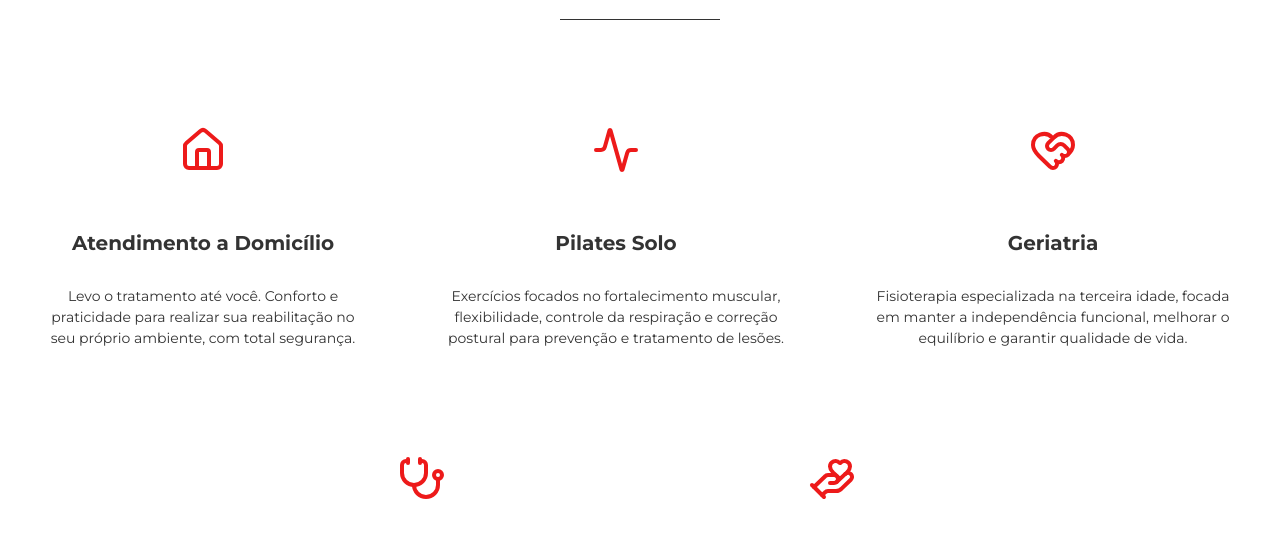
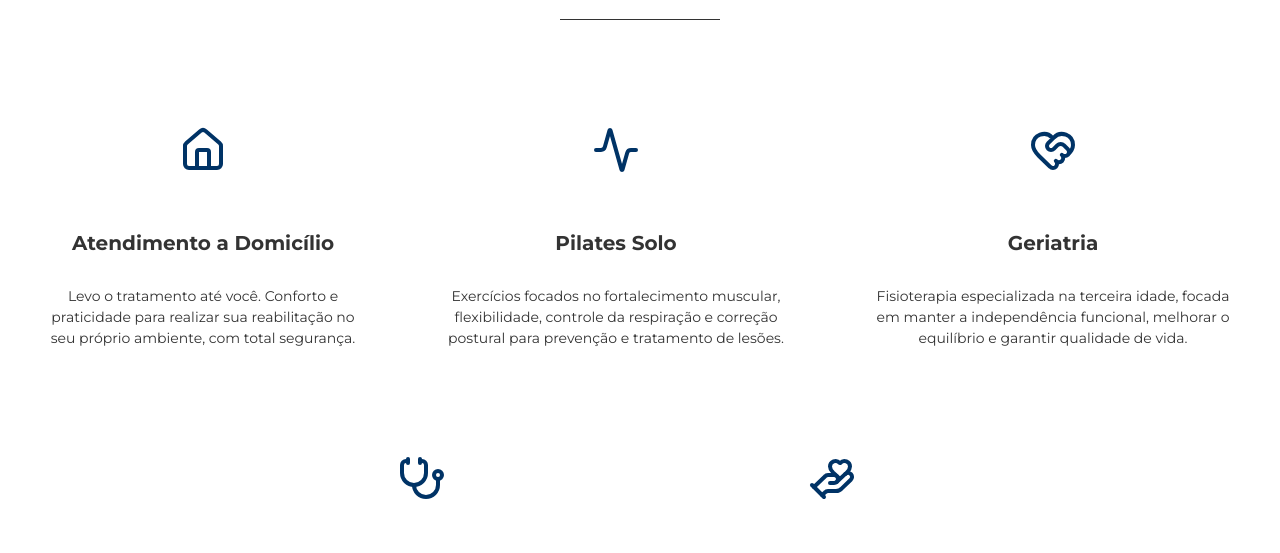
Before and after one commit to Felipe-Camargo12/portfolio-fisio, a React (Vite) app: page / in a window 1280 px wide. Shown: the part 1660-2213 px from the top of the page. Built offline with nearby package versions, Linux system fonts and the light colour scheme.

Commit message:
feat: Improvements to portfolio

```diff
--- a/src/sections/Services.jsx
+++ b/src/sections/Services.jsx
@@ -17,21 +17,21 @@ const Services = () => {
         <ServiceCard
           title="Atendimento a Domicílio"
           description="Levo o tratamento até você. Conforto e praticidade para realizar sua reabilitação no seu próprio ambiente, com total segurança."
-          icon={<Home className="w-12 h-12 text-[#ed1a1a]" />}
+          icon={<Home className="w-12 h-12 text-secondary" />}
           customWidth="w-[268px] lg:w-[314px]"
         />
 
         <ServiceCard
           title="Pilates Solo"
           description="Exercícios focados no fortalecimento muscular, flexibilidade, controle da respiração e correção postural para prevenção e tratamento de lesões."
-          icon={<Activity className="w-12 h-12 text-[#ed1a1a]" />}
+          icon={<Activity className="w-12 h-12 text-secondary" />}
           customWidth="w-[280px] lg:w-[362px]"
         />
 
         <ServiceCard
           title="Geriatria"
           description="Fisioterapia especializada na terceira idade, focada em manter a independência funcional, melhorar o equilíbrio e garantir qualidade de vida."
-          icon={<HeartHandshake className="w-12 h-12 text-[#ed1a1a]" />}
+          icon={<HeartHandshake className="w-12 h-12 text-secondary" />}
           customWidth="w-[285px] lg:w-[362px]"
         />
       </div>
@@ -41,14 +41,14 @@ const Services = () => {
         <ServiceCard
           title="Reabilitação Pós-Operatório"
           description="Acompanhamento dedicado para uma recuperação cirúrgica segura e eficaz, focando na restauração dos movimentos e alívio da dor."
-          icon={<Stethoscope className="w-12 h-12 text-[#ed1a1a]" />}
+          icon={<Stethoscope className="w-12 h-12 text-secondary" />}
           customWidth="w-[260px] lg:w-[308px]"
         />
 
         <ServiceCard
           title="Terapia Manual"
           description="Técnicas manuais específicas para tratar disfunções articulares e musculares, promovendo relaxamento, mobilidade e alívio imediato de tensões."
-          icon={<HandHeart className="w-12 h-12 text-[#ed1a1a]" />}
+          icon={<HandHeart className="w-12 h-12 text-secondary" />}
           customWidth="w-[280px] lg:w-[362px]"
         />
       </div>
```
